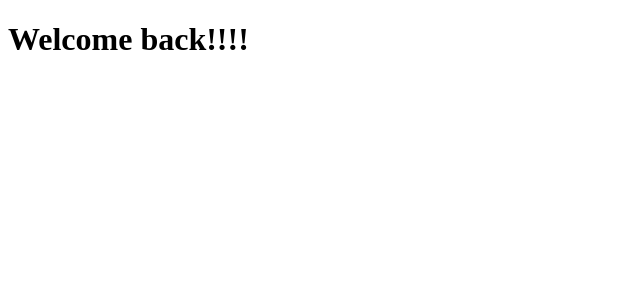
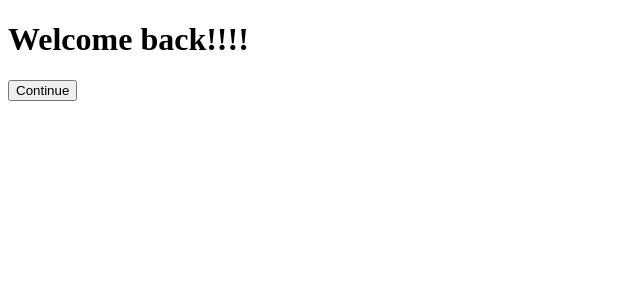
Before and after one commit to xowoony/project-react, a React (Create React App) app: page / in a window 1280 px wide. Shown: the top 300 px of the page, without its empty margins (0-640 px from the left). Built offline with nearby package versions, Linux system fonts and the light colour scheme.

Commit message:
프로젝트 시작 전 세팅

```diff
--- a/src/App.js
+++ b/src/App.js
@@ -1,7 +1,10 @@
+import Button from "./Button"; // import 해주면 Button 을 아래에서 사용할 수 있는 상태가 된다.
+
 function App() {
   return (
     <div>
       <h1>Welcome back!!!!</h1>
+      <Button text={"Continue"} />
     </div>
   );
 }
--- /dev/null
+++ b/src/Button.js
@@ -0,0 +1,5 @@
+function Button({text}) {
+    return <button>{text}</button>;
+}
+
+export default Button;
```
